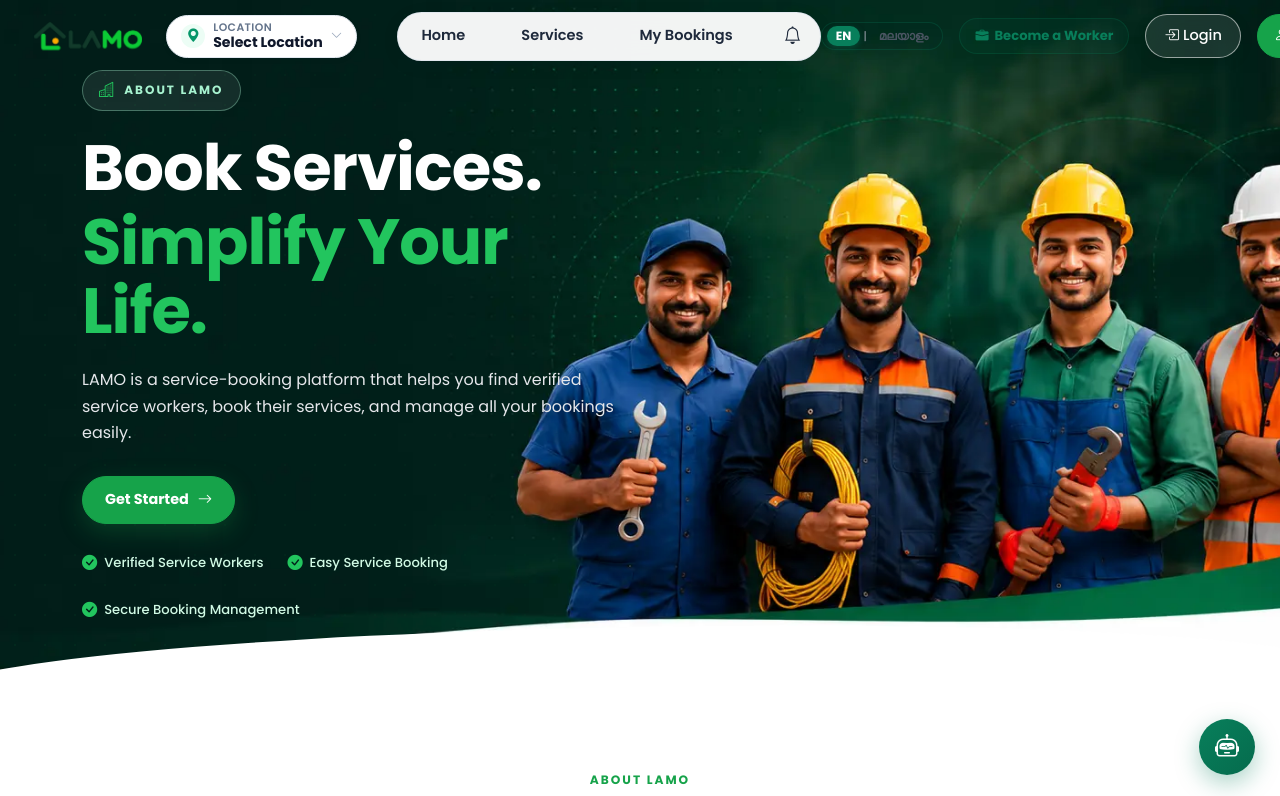
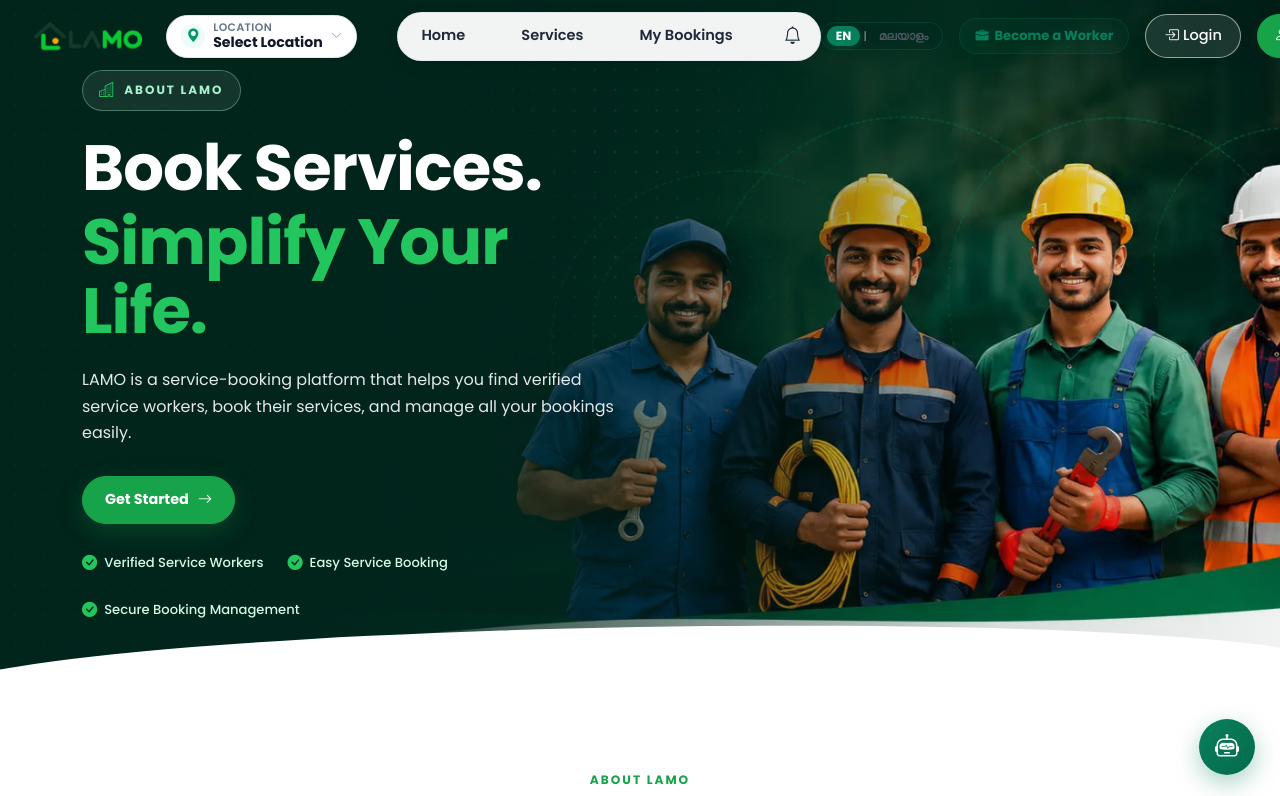
Before and after one commit to AgenticxKnowledgesolutions/LAMO, a Django app: page /about/ in a window 1280 px wide. Shown: the top 796 px of the page. Run offline with Django 5.2, Linux system fonts and the light colour scheme; some libraries are stand-ins or nearby versions.

Commit message:
fix(ui): restore gradient overlay for about page hero contrast

```diff
--- a/lamo/lamoapp/static/css/about.css
+++ b/lamo/lamoapp/static/css/about.css
@@ -97,14 +97,13 @@
         inset: 0;
 
         z-index: 1;
-/*
         background:
             linear-gradient(90deg,
                 rgba(1, 37, 28, 0.94) 0%,
                 rgba(1, 37, 28, 0.82) 35%,
-                rgba(1, 37, 28, 0.35) 58%,
-                rgba(1, 37, 28, 0.05) 78%,
-                rgba(1, 37, 28, 0.00) 100%); */
+                rgba(1, 37, 28, 0.45) 58%,
+                rgba(1, 37, 28, 0.15) 78%,
+                rgba(1, 37, 28, 0.05) 100%);
 
         pointer-events: none;
     }
```
